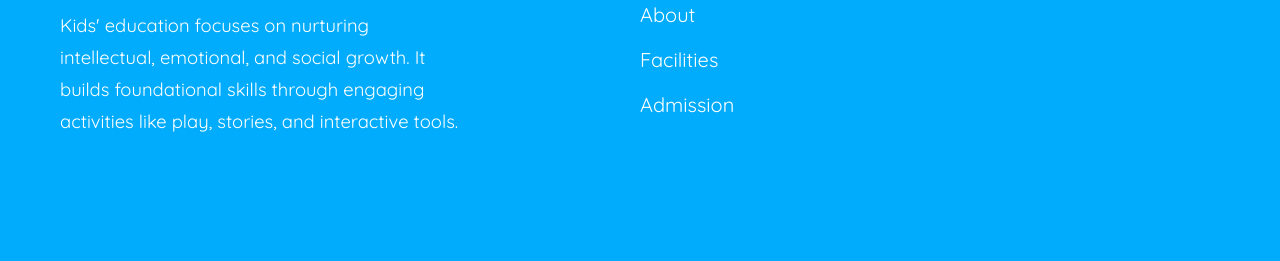
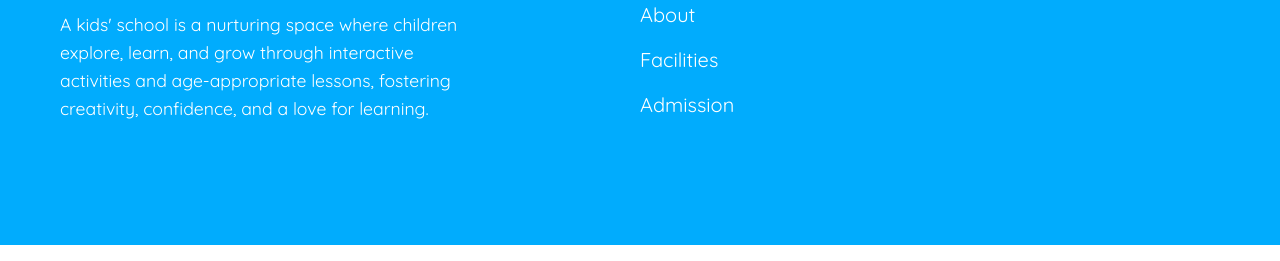
Before and after one commit to coder-shakil99/ph-assignment-02, a plain HTML site: page index.html in a window 1280 px wide. Shown: the part 2882-3143 px from the top of the page. Drawn offline with Linux system fonts and the light colour scheme.

Commit message:
make some chages in footer section

```diff
--- a/index.html
+++ b/index.html
@@ -222,7 +222,7 @@
                         </div>
                         <h2>Kids <br>Education</h2>
                     </div>
-                    <p class="footer-description">Kids' education focuses on nurturing intellectual, emotional, and social growth. It builds foundational skills through engaging activities like play, stories, and interactive tools.</p>
+                    <p class="footer-description">A kids' school is a nurturing space where children explore, learn, and grow through interactive activities and age-appropriate lessons, fostering creativity, confidence, and a love for learning.</p>
 
                 </div>
                 <div class="footer-menu">
--- a/styles/style.css
+++ b/styles/style.css
@@ -368,9 +368,8 @@
   color: #fff;
   max-width: 400px;
   margin-top: 35px;
-  font-size: 1.15rem;
-  line-height: 32px;
-
+  font-size: 1.1rem;
+  line-height: 28px;
 }
 .footer-menu{
   color: #fff;
```
